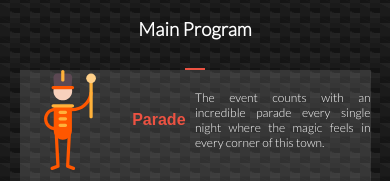
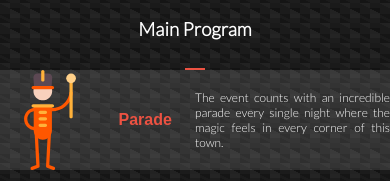
Before and after one commit to ivaan1992/Villa-Iluminada, a website: page index.html in a window 390 px wide. Shown: the part 663-844 px from the top of the page. Drawn offline with Linux system fonts and the light colour scheme.

Commit message:
Edited mobile version

```diff
--- a/mobile-style.css
+++ b/mobile-style.css
@@ -172,12 +172,11 @@
 
   .atractions {
     display: flex;
-    flex-direction: row;
-    width: 90%;
-    background: rgba(255, 255, 255, 0.121);
-    margin: 0 auto;
-    border-bottom: 1px solid black;
-    padding-bottom: 20px;
+    margin-bottom: 20px;
+    justify-content: flex-start;
+    align-items: center;
+    background: rgba(255, 255, 255, 0.11);
+    text-align: center;
   }
 
   .red-title {
```
